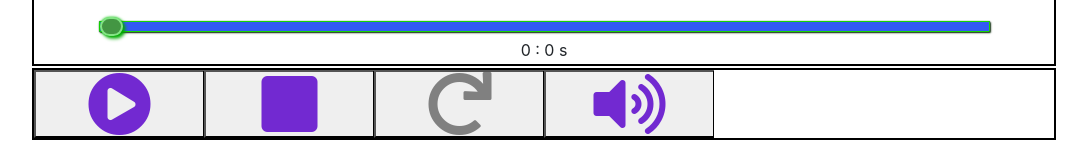
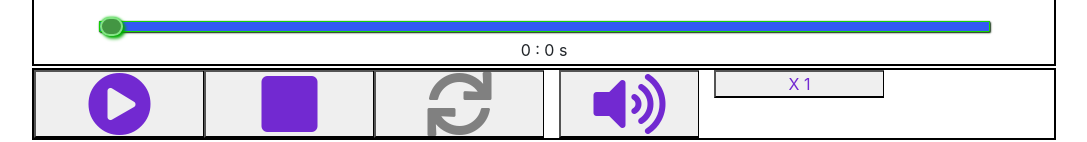
Before and after one commit to valou5940/video-player, a React (Create React App) app in the folder video-player/: page / in a window 1280 px wide. Shown: the part 687-829 px from the top of the page, without its empty margins (96-1183 px from the left). Built offline with nearby package versions, Linux system fonts and the light colour scheme.

Commit message:
Add rate playing component

```diff
--- /dev/null
+++ b/video-player/src/Video/Controls/RateComponent.js
@@ -0,0 +1,25 @@
+import React from "react";
+
+export class RateComponent extends React.Component {
+  constructor(props) {
+    super(props);
+
+    this.handleRate = this.handleRate.bind(this);
+  }
+
+  handleRate() {
+    if (this.props.index + 1 > this.props.rate.length) {
+      this.props.onRate(0);
+    } else {
+      this.props.onRate(this.props.index + 1);
+    }
+  }
+
+  render() {
+    return (
+      <button onClick={this.handleRate}>
+        X {this.props.rate[this.props.index]}
+      </button>
+    );
+  }
+}
--- a/video-player/src/Video/Controls/RepeatComponent.js
+++ b/video-player/src/Video/Controls/RepeatComponent.js
@@ -12,9 +12,9 @@ export class RepeatComponent extends React.Component {
   }
 
   render() {
-    const repeatButtonEnabled = <i className="fas fa-redo fa-4x" />;
+    const repeatButtonEnabled = <i className="fas fa-sync fa-4x" />;
     const repeatButtonDisabled = (
-      <i className="fas fa-redo fa-4x" style={{ color: "gray" }} />
+      <i className="fas fa-sync fa-4x" style={{ color: "gray" }} />
     );
 
     return (
--- a/video-player/src/Video/VideoComponent.js
+++ b/video-player/src/Video/VideoComponent.js
@@ -5,6 +5,7 @@ import { PlayComponent } from "./Controls/PlayComponent";
 import { RepeatComponent } from "./Controls/RepeatComponent";
 import { VolumeComponent } from "./Controls/VolumeComponent";
 import { StopComponent } from "./Controls/StopComponent";
+import { RateComponent } from "./Controls/RateComponent";
 
 export class VideoComponent extends React.Component {
   constructor(props) {
@@ -15,7 +16,9 @@ export class VideoComponent extends React.Component {
       stopProgress: false,
       duration: 0,
       currentTime: 0,
-      volume: 50
+      volume: 50,
+      rate: [1.0, 2.0, 0.5],
+      currentRateIndex: 0
     };
 
     this.playPauseVideo = this.playPauseVideo.bind(this);
@@ -25,6 +28,7 @@ export class VideoComponent extends React.Component {
     this.selectTime = this.selectTime.bind(this);
     this.endVideo = this.endVideo.bind(this);
     this.stopVideo = this.stopVideo.bind(this);
+    this.changeRate = this.changeRate.bind(this);
   }
 
   // get current video time
@@ -95,6 +99,15 @@ export class VideoComponent extends React.Component {
     }
   }
 
+  changeRate(index) {
+    console.log(index);
+    console.log(this.state.rate[index]);
+    this.setState({
+      rate: this.state.rate[index],
+      currentRateIndex: index
+    });
+  }
+
   render() {
     return (
       <div className="container-fluid wrapper">
@@ -144,10 +157,17 @@ export class VideoComponent extends React.Component {
               onRepeat={this.repeatVideo.bind(this)}
             />
           </div>
-          <div className="col-sm-2 volume-buton">
+          <div className="col-sm-2 volume-button">
             <VolumeComponent
               onVolume={this.changeVolume.bind(this)}
               volume={this.state.volume}
+            />
+          </div>
+          <div className="col-sm-2 rate-button">
+            <RateComponent
+              onRate={this.changeRate.bind(this)}
+              rate={this.state.rate}
+              index={this.state.currentRateIndex}
             />
           </div>
         </div>
--- a/video-player/src/index.css
+++ b/video-player/src/index.css
@@ -40,7 +40,8 @@ button {
 .play-button,
 .repeat-button,
 .volume-buton,
-.stop-button {
+.stop-button,
+.rate-button {
   padding: 0 !important;
 }
 
```
